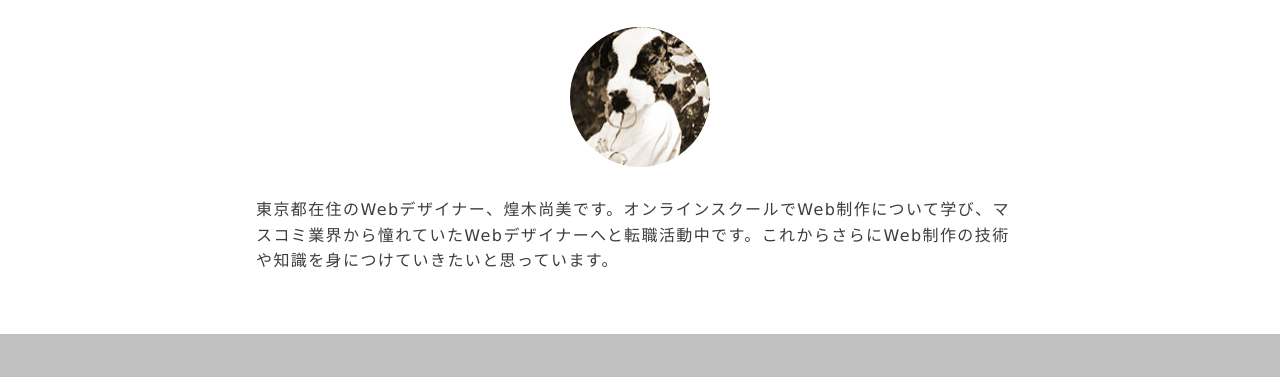
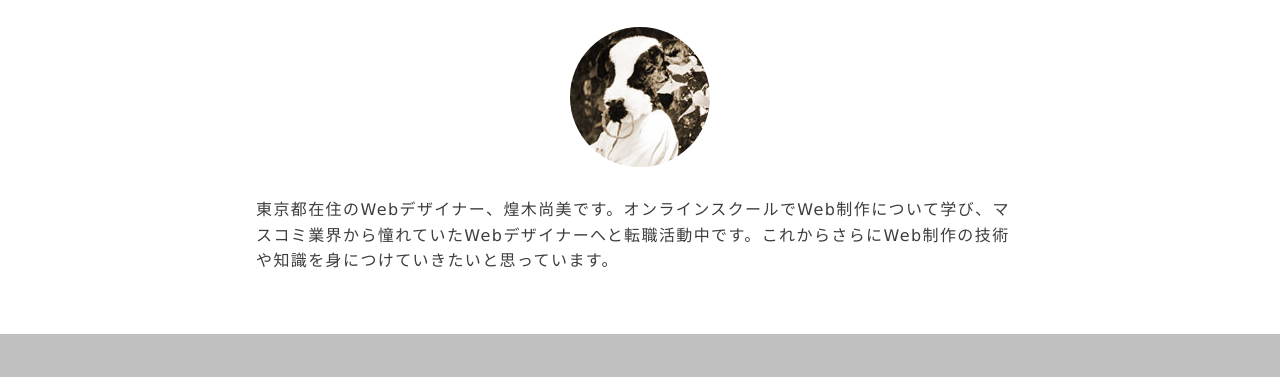
Before and after one commit to naomiona/naomiona.github.io, a plain HTML site: page index.html in a window 1280 px wide. Shown: the part 203-580 px from the top of the page. Drawn offline with nearby package versions, Linux system fonts and the light colour scheme.

Commit message:
change img_profile

```diff
--- a/index.html
+++ b/index.html
@@ -14,7 +14,7 @@
             <a href="#contact" class="button-contact"><i aria-label="お問い合わせ" class="fa fa-envelope-o"></i></a>
             <div class="profile">
                 <h1 class="site-title abel uppercase text-center">Web Designer <span>Naomi Kirameki</span></h1>
-                <img src="./images/img_profile2.jpg" alt="プロフィール写真" width="140" height="140" class="block-center profile-icon">
+                <img src="./images/img_profile3.jpg" alt="プロフィール写真" width="140" height="140" class="block-center profile-icon">
                 <p>東京都在住のWebデザイナー、煌木尚美です。オンラインスクールでWeb制作について学び、マスコミ業界から憧れていたWebデザイナーへと転職活動中です。これからさらにWeb制作の技術や知識を身につけていきたいと思っています。</p>
             </div>
         </header>
```
Also changed, not shown: images/img_profile3.jpg (added).
